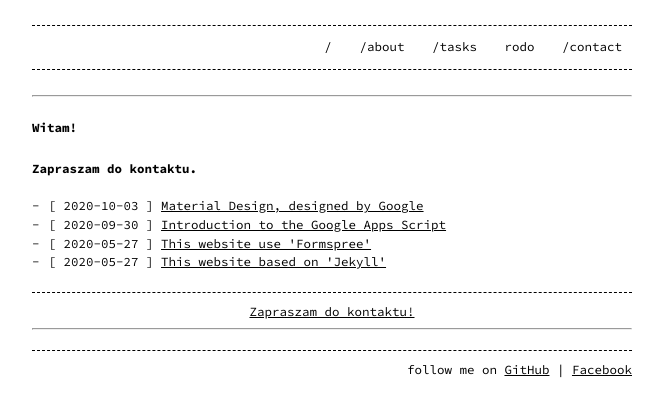
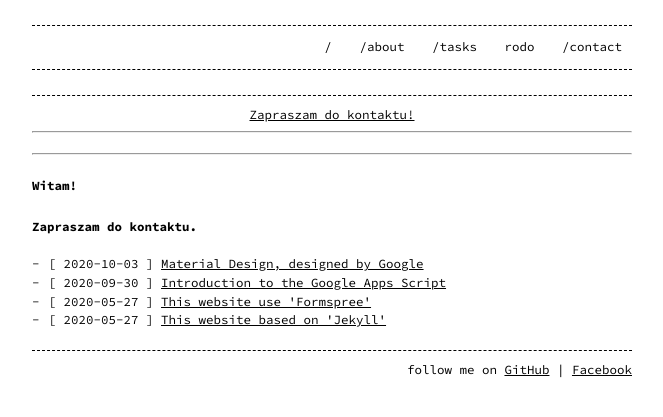
Before and after one commit to esccode/esccode.github.io, a Jekyll site: the page built from index.md, in a window 1280 px wide. Shown: the top 417 px of the page, without its empty margins (308-971 px from the left). Built offline with Jekyll 4.4.1, drawn with Linux system fonts in a browser that asks for light colours.

Commit message:
Update default.html

```diff
--- a/_layouts/default.html
+++ b/_layouts/default.html
@@ -7,11 +7,11 @@
     <div class="container">
 
       {%- include header.html -%}
-
+      {%- include welcome.html -%}
     <main>
       {{ content }}
     </main>
-    {%- include welcome.html -%}
+
     {%- include footer.html -%}
 
     </div>
```
